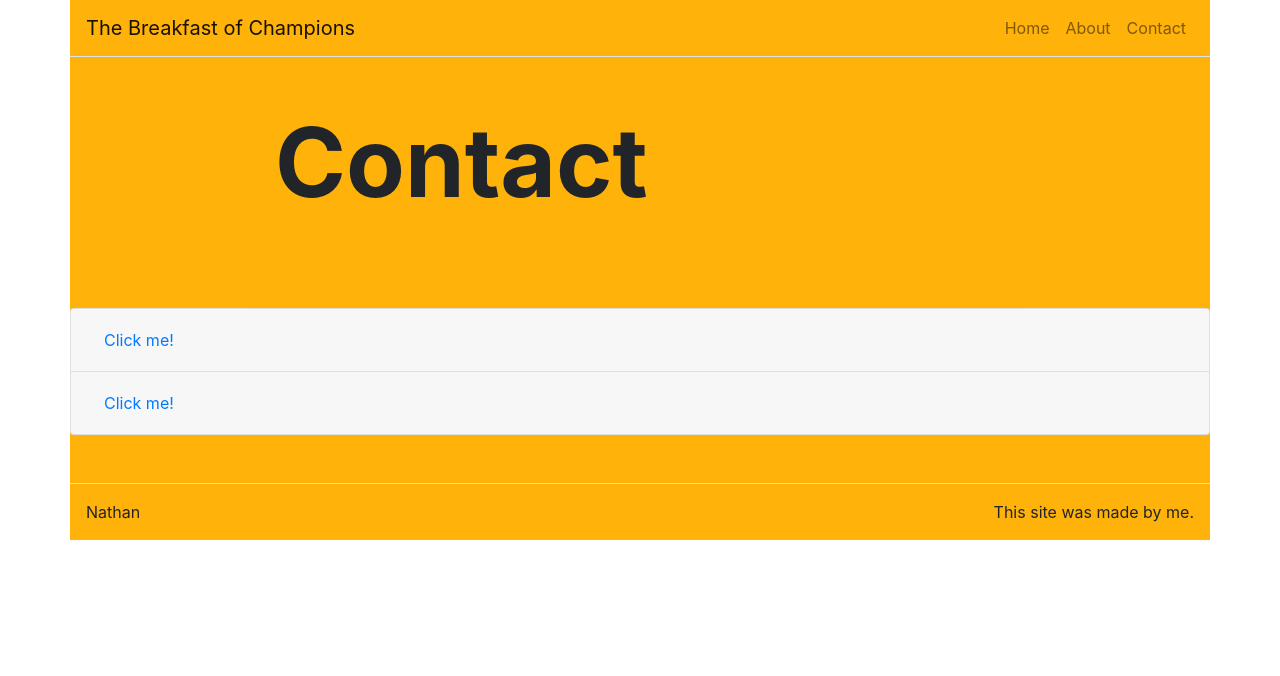
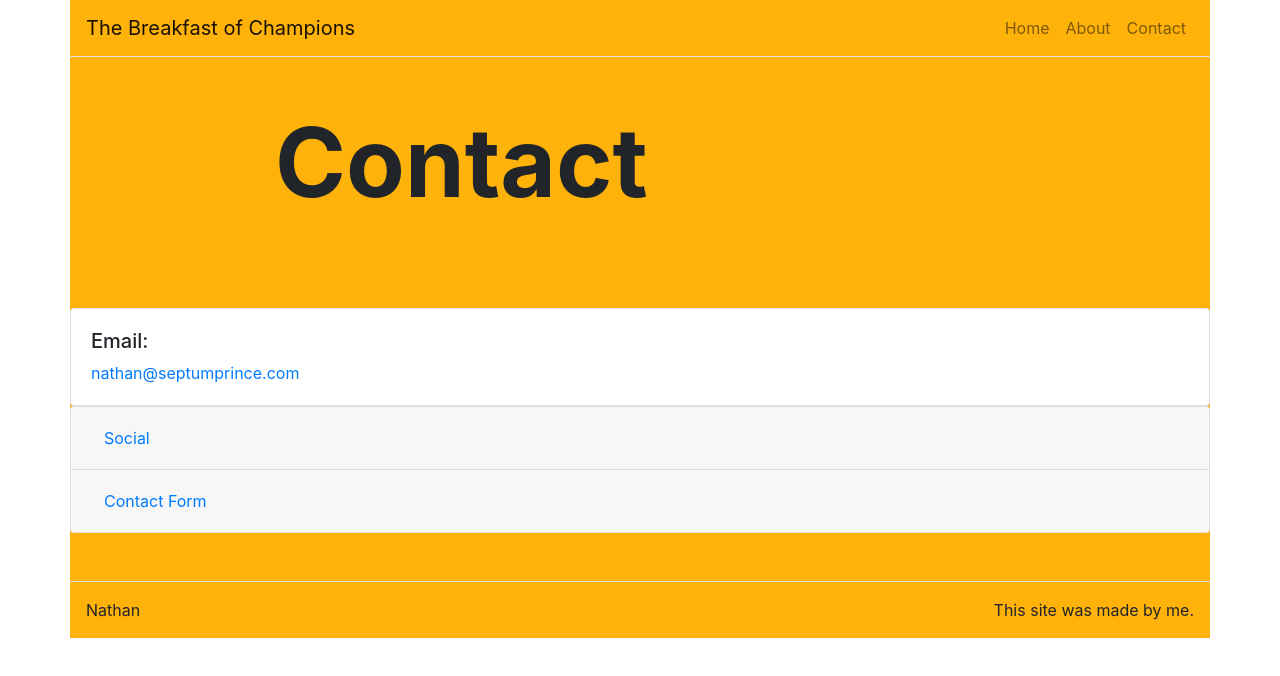
Before and after one commit to SeptumPrince/ReactPortfolio2.0, a React (Create React App) app: page /contact in a window 1280 px wide. Shown: the top 676 px of the page. Built offline with nearby package versions, Linux system fonts and the light colour scheme.

Commit message:
Adding contact information

```diff
--- a/src/components/ContactForm.js
+++ b/src/components/ContactPage/ContactForm.js
@@ -3,7 +3,7 @@ import React from "react";
 import Form from "react-bootstrap/Form";
 import Button from "react-bootstrap/Button";
 
-import Content from "../components/Content";
+import Content from "../Content";
 import Axios from "axios";
 
 class ContactForm extends React.Component {
--- /dev/null
+++ b/src/components/ContactPage/ContactInfo.js
@@ -0,0 +1,13 @@
+import React from "react";
+import Card from 'react-bootstrap/Card'
+
+export default function ContactInfo() {
+
+  return (
+    <Card>
+        <Card.Body>
+            <h5>Email: </h5><a href="mailto:nathan@septumprince.com">nathan@septumprince.com</a>
+        </Card.Body>
+    </Card>
+    )
+}
--- /dev/null
+++ b/src/components/ContactPage/ContactSocial.js
@@ -0,0 +1,7 @@
+import React from "react";
+import Card from 'react-bootstrap/Card'
+
+export default function ContactSocial() {
+
+  return <Card.Body><h1>Social</h1></Card.Body>
+}
--- a/src/pages/ContactPage.js
+++ b/src/pages/ContactPage.js
@@ -7,8 +7,9 @@ import Card from 'react-bootstrap/Card'
 import Hero from "../components/Hero";
 import Content from "../components/Content";
 import Axios from "axios";
-
-import ContactForm from "../components/ContactForm"
+import ContactInfo from "../components/ContactPage/ContactInfo"
+import ContactSocial from "../components/ContactPage/ContactSocial"
+import ContactForm from "../components/ContactPage/ContactForm"
 
 class ContactPage extends React.Component {
   constructor(props) {
@@ -69,26 +70,25 @@ class ContactPage extends React.Component {
     return (
       <div className="page">
         <Hero title={this.props.title} />
-
-
-        <Accordion>
-  <Card>
-    <Card.Header>
-      <Accordion.Toggle as={Button} variant="link" eventKey="0">
-        Click me!
-      </Accordion.Toggle>
+        <ContactInfo />
+  <Accordion>
+    <Card>
+      <Card.Header>
+        <Accordion.Toggle as={Button} variant="link" eventKey="1">
+          Social
+        </Accordion.Toggle>
     </Card.Header>
-    <Accordion.Collapse eventKey="0">
-      <Card.Body>Hello! I'm the body</Card.Body>
+    <Accordion.Collapse eventKey="1">
+      <ContactSocial />
     </Accordion.Collapse>
   </Card>
   <Card>
     <Card.Header>
-      <Accordion.Toggle as={Button} variant="link" eventKey="1">
-        Click me!
+      <Accordion.Toggle as={Button} variant="link" eventKey="2">
+        Contact Form
       </Accordion.Toggle>
     </Card.Header>
-    <Accordion.Collapse eventKey="1">
+    <Accordion.Collapse eventKey="2">
       <Card.Body><ContactForm /></Card.Body>
     </Accordion.Collapse>
   </Card>
```
